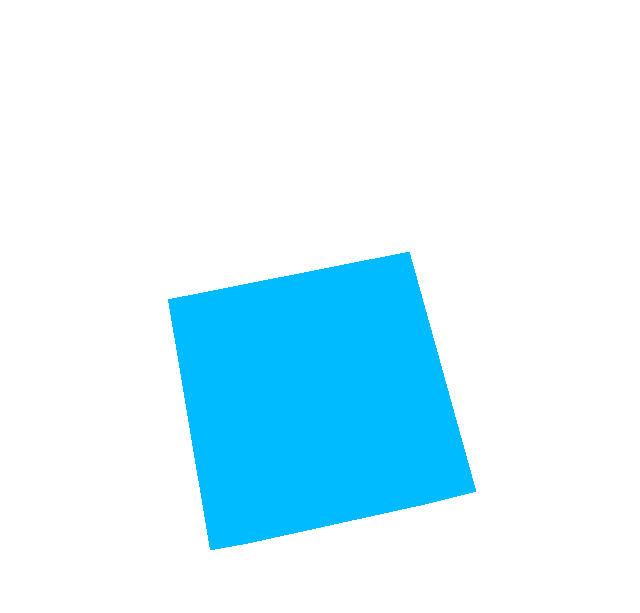
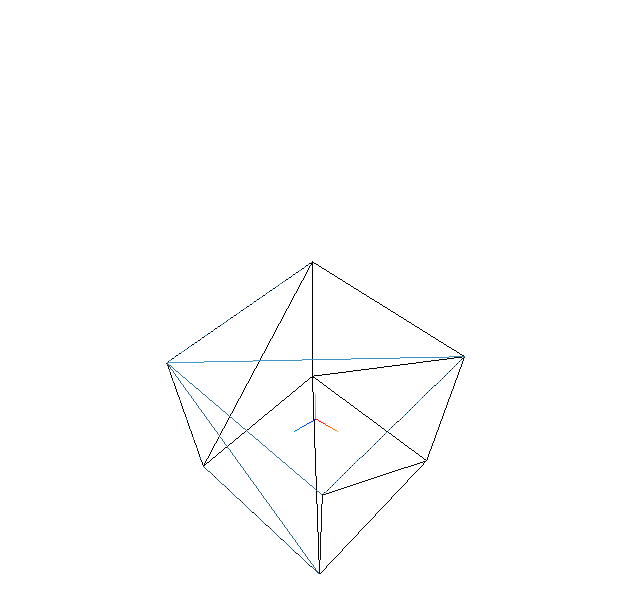
Before and after one commit to corinneling/learn-threejs, a website built with webpack: page src/cube.html in a window 1280 px wide. Shown: the part 69-682 px from the top of the page, without its empty margins (324-964 px from the left). Built offline with nearby package versions, Linux system fonts and the light colour scheme.

Commit message:
feat: update cube
* update cube.js structure
* allow for resizing

```diff
--- a/src/cube.html
+++ b/src/cube.html
@@ -13,6 +13,8 @@
     canvas {
       width: 100%;
       height: 100%;
+      display: flex;
+      margin: 0 auto;
     }
 
     h1 {
--- a/src/js/cube.js
+++ b/src/js/cube.js
@@ -1,27 +1,56 @@
 const THREE = require('three');
 
-const scene = new THREE.Scene();
-const camera = new THREE.PerspectiveCamera(75, window.innerWidth / window.innerHeight, 0.1, 1000);
-const renderer = new THREE.WebGLRenderer({ alpha: true });
+// settings -------------------------------------------
+const renderWidth = window.innerWidth,
+      renderHeight = window.innerHeight,
+      scene = new THREE.Scene(),
+      camera = new THREE.PerspectiveCamera(75, renderWidth / renderHeight, 0.1, 500),
+      renderer = new THREE.WebGLRenderer({alpha:true});
+// cube -----------------------------------------------
+const geometry = new THREE.BoxGeometry(6, 6, 6),
+      material = new THREE.MeshLambertMaterial({color: 0x56c6ff, wireframe: true}),
+      cube = new THREE.Mesh(geometry, material);
 
-renderer.setSize(window.innerWidth, window.innerHeight);
-renderer.setClearColor( 0xffffff, 0);
-document.body.appendChild(renderer.domElement);
 
-const geometry = new THREE.BoxGeometry(2, 2, 2);
-const material = new THREE.MeshBasicMaterial({
-  color: 0x00bbff
-});
-const cube = new THREE.Mesh(geometry, material);
+function generateCube() {
+  // add the renderer
+  renderer.setSize(renderWidth, renderHeight);
+  renderer.setClearColor( 0xffffff, 0);
+  document.body.appendChild(renderer.domElement);
 
-scene.add(cube);
-camera.position.z = 5;
+  // add the cube
+  scene.add(cube);
 
-function renderScene() {
-  requestAnimationFrame(renderScene);
-  renderer.render(scene, camera);
-  cube.rotation.x += 0.01;
-  cube.rotation.y += 0.01;
+  // show axes
+  const axes = new THREE.AxesHelper();
+  axes.scale.set(1, 1, 1);
+  scene.add(axes);
+
+  // add light source to the scene
+  const light = new THREE.PointLight(0xffffff);
+  light.position.set(10, 15, 20);
+  scene.add(light);
+
+  // rotate the view of the camera
+  camera.position.set(10, 10, 10);
+  camera.lookAt( scene.position );
 }
 
-renderScene();
+// render and the animate the cube
+function renderAnimation() {
+  requestAnimationFrame(renderAnimation);
+  renderer.render(scene, camera);
+  cube.rotation.x += 0.025;
+  cube.rotation.y += 0.025;
+}
+
+// resize the camera and the renderer
+function onWindowResize(){
+  camera.aspect = window.innerWidth / window.innerHeight;
+  camera.updateProjectionMatrix();
+  renderer.setSize(window.innerWidth, window.innerHeight);
+}
+
+generateCube()
+renderAnimation();
+window.addEventListener('resize', onWindowResize);
```
Also changed, not shown: dist/cube.html, readme.md, 1 other file.
